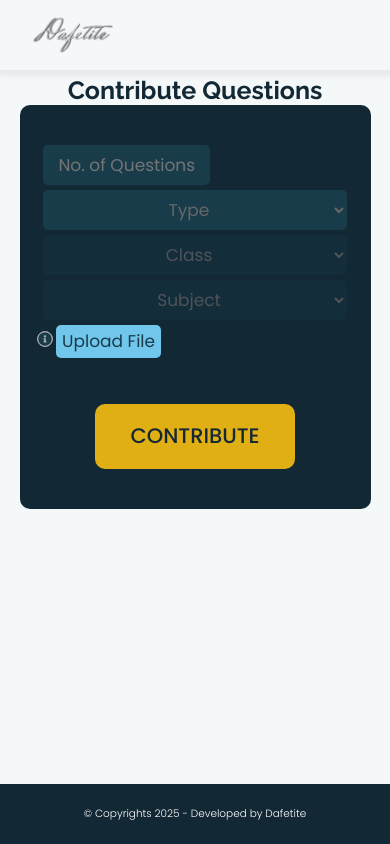
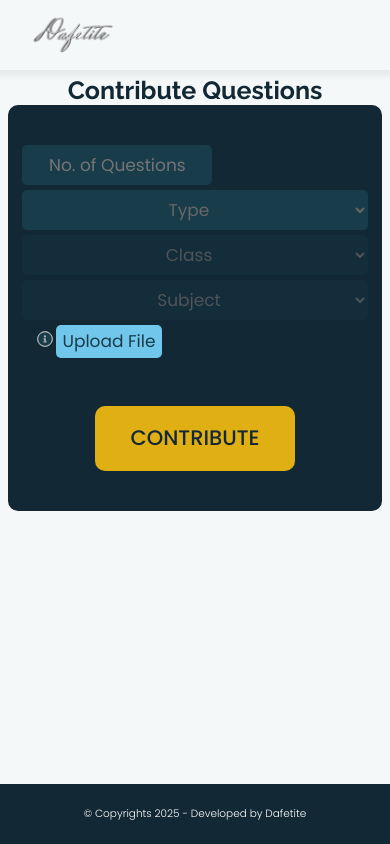
Before and after one commit to DafetiteOgaga/studdiebudie_frontend, a React (Create React App) app: page /eshuflFrontend/contribute in a window 390 px wide. Built offline with nearby package versions, Linux system fonts and the light colour scheme.

Commit message:
improved on the responsive rendering

```diff
--- a/src/statics/css/responsive.css
+++ b/src/statics/css/responsive.css
@@ -307,7 +307,7 @@
         width: 100%;
     }
     .center_elements {
-        margin: -30px 0 30px 0;
+        margin: -30px 0 0px 0;
     }
 
 
@@ -316,6 +316,7 @@
     }
 
     .create_bg {
+        margin: 0 2%;
         padding-bottom: 20px;
     }
     .create_fieldset {
@@ -343,6 +344,10 @@
     }
     .mobileQuestionRow {
         justify-content: center;
+        margin: 0;
+    }
+    .mobileQuestionMargin {
+        margin: 0 -15%
     }
     .c_form_option_input {
         margin: 1px 0;
@@ -351,14 +356,18 @@
     .tests_bg,
     .testForm,
     .contribute_bg {
-        margin: 0 5%;
+        margin: 0 2%;
     }
     .tests_bg {
-        padding: 40px 10px 30px 10px;
+        padding: 40px 0;
     }
-    /* .testForm {
-        margin: 0 5%;
-    } */
+    .t_Form {
+        margin: 0 6%;
+    }
+    .contribute_fieldset {
+        flex-direction: column;
+        margin: 0 2%;
+    }
     .questionForm {
         margin: 0;
     }
@@ -410,5 +419,9 @@
         color: #d4a81e;
     }
 
-
+    .uploadButtons_row {
+        flex-direction: column;
+        gap: 0;
+        margin: 0 2%;
+    }
 }
--- a/src/statics/css/style.css
+++ b/src/statics/css/style.css
@@ -1158,6 +1158,11 @@ footer.footer-box p {
 .testForm {
 	margin: 0 7%;
 }
+.uploadButtons_row {
+	display: flex;
+	gap: 10px;
+	padding: 0 15px;
+}
 
 .pretest_bg {
 	padding-top: 60px;
```
